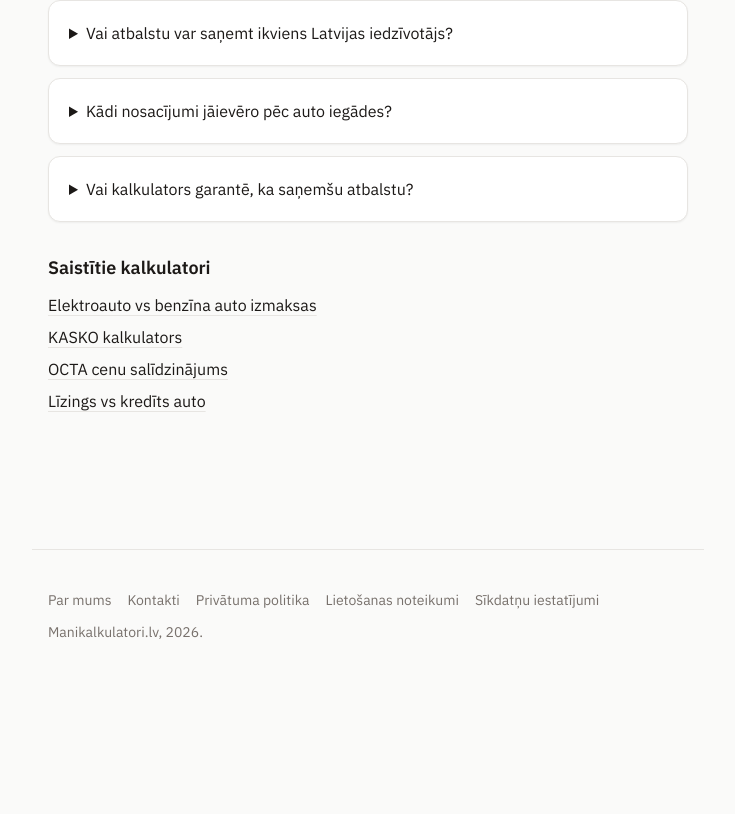
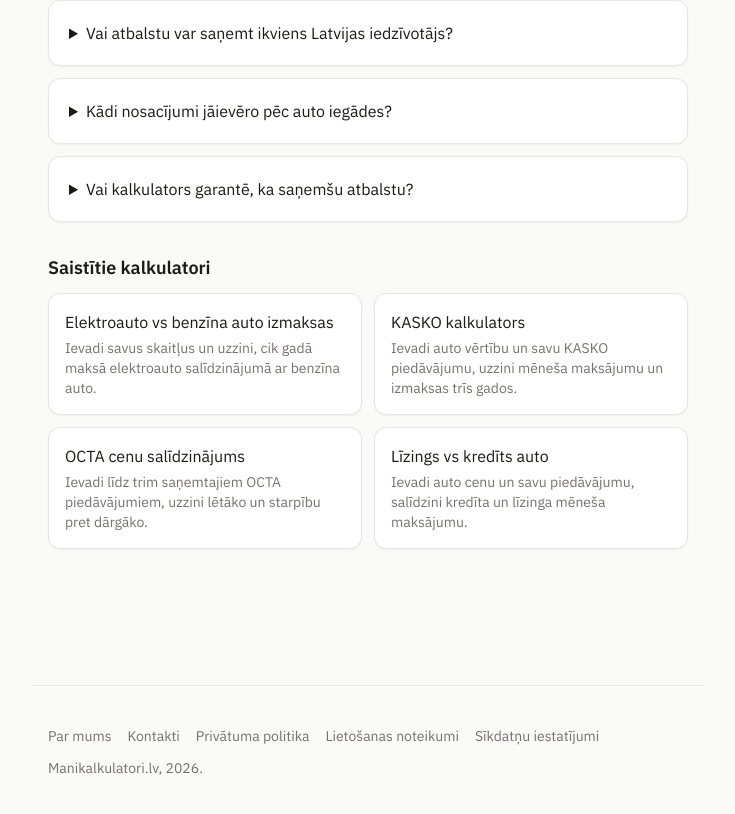
Before and after one commit to endelis/manikalkulatori, a Next.js app: page /auto/ekii-atbalsts in a window 1280 px wide. Shown: the part 1491-2305 px from the top of the page, without its empty margins (272-1007 px from the left). Before the commit the page ends 2173 px from the top, so only its background shows below. Built offline with nearby package versions, Linux system fonts and the light colour scheme.

Commit message:
feat: card grid for RelatedCalculators instead of a link list
Co-Authored-By: Claude Sonnet 5 <noreply@anthropic.com>

```diff
--- a/components/RelatedCalculators.tsx
+++ b/components/RelatedCalculators.tsx
@@ -13,18 +13,18 @@ export function RelatedCalculators({ items }: RelatedCalculatorsProps) {
       <h2 id="related-heading" className="font-sans text-h2">
         Saistītie kalkulatori
       </h2>
-      <ul className="flex flex-col gap-2">
+      <div className="grid grid-cols-1 gap-3 sm:grid-cols-2">
         {items.map((item) => (
-          <li key={item.slug}>
-            <Link
-              href={`/${item.category}/${item.slug}`}
-              className="text-panel-text underline decoration-panel-border underline-offset-4 transition-colors duration-[120ms] hover:decoration-current"
-            >
-              {item.title}
-            </Link>
-          </li>
+          <Link
+            key={item.slug}
+            href={`/${item.category}/${item.slug}`}
+            className="flex flex-col gap-1 rounded-xl border border-panel-border bg-panel-surface p-4 shadow-sm transition-shadow duration-[120ms] hover:shadow"
+          >
+            <span className="font-medium text-panel-text">{item.title}</span>
+            <span className="text-sm text-panel-faint">{item.intro}</span>
+          </Link>
         ))}
-      </ul>
+      </div>
     </section>
   );
 }
```
